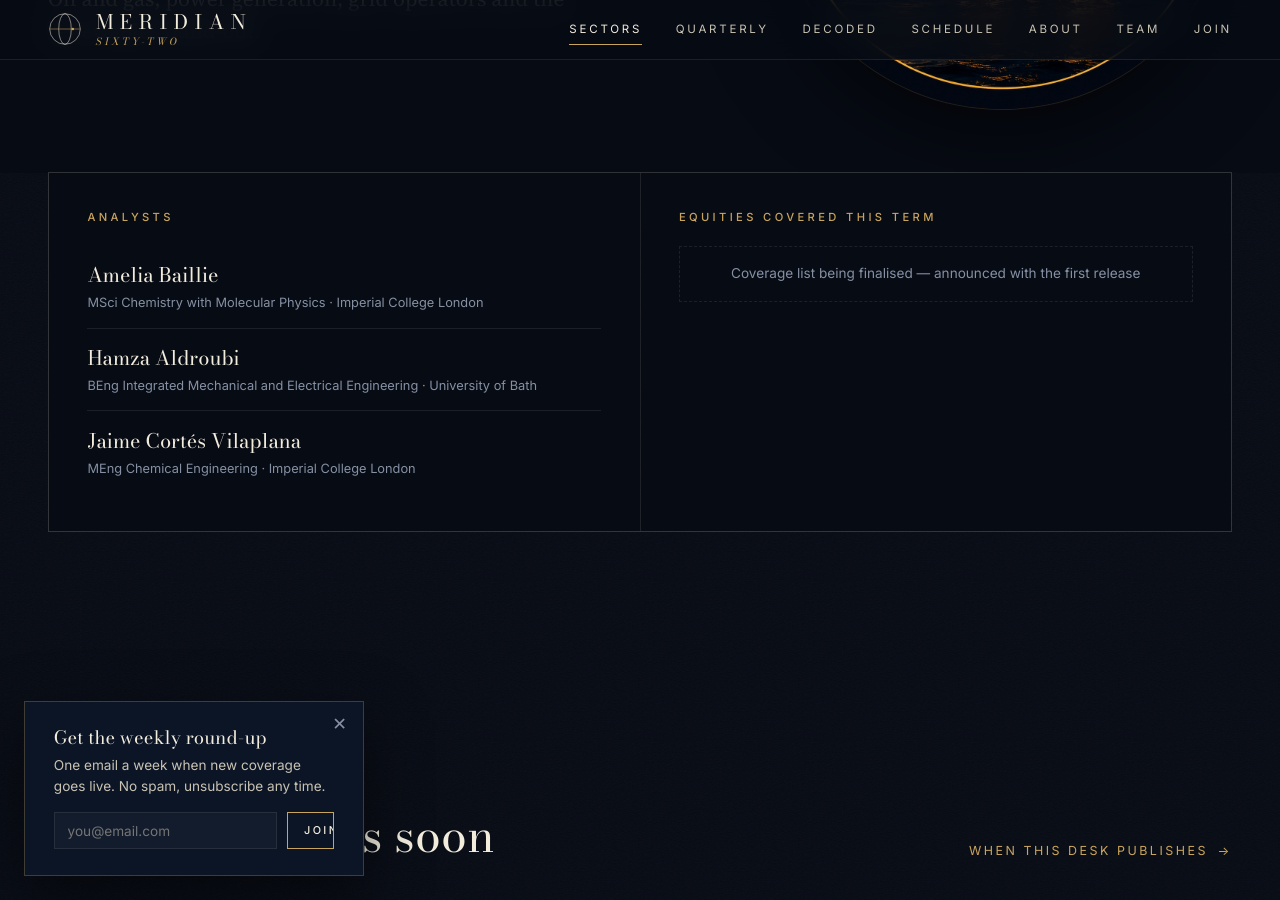
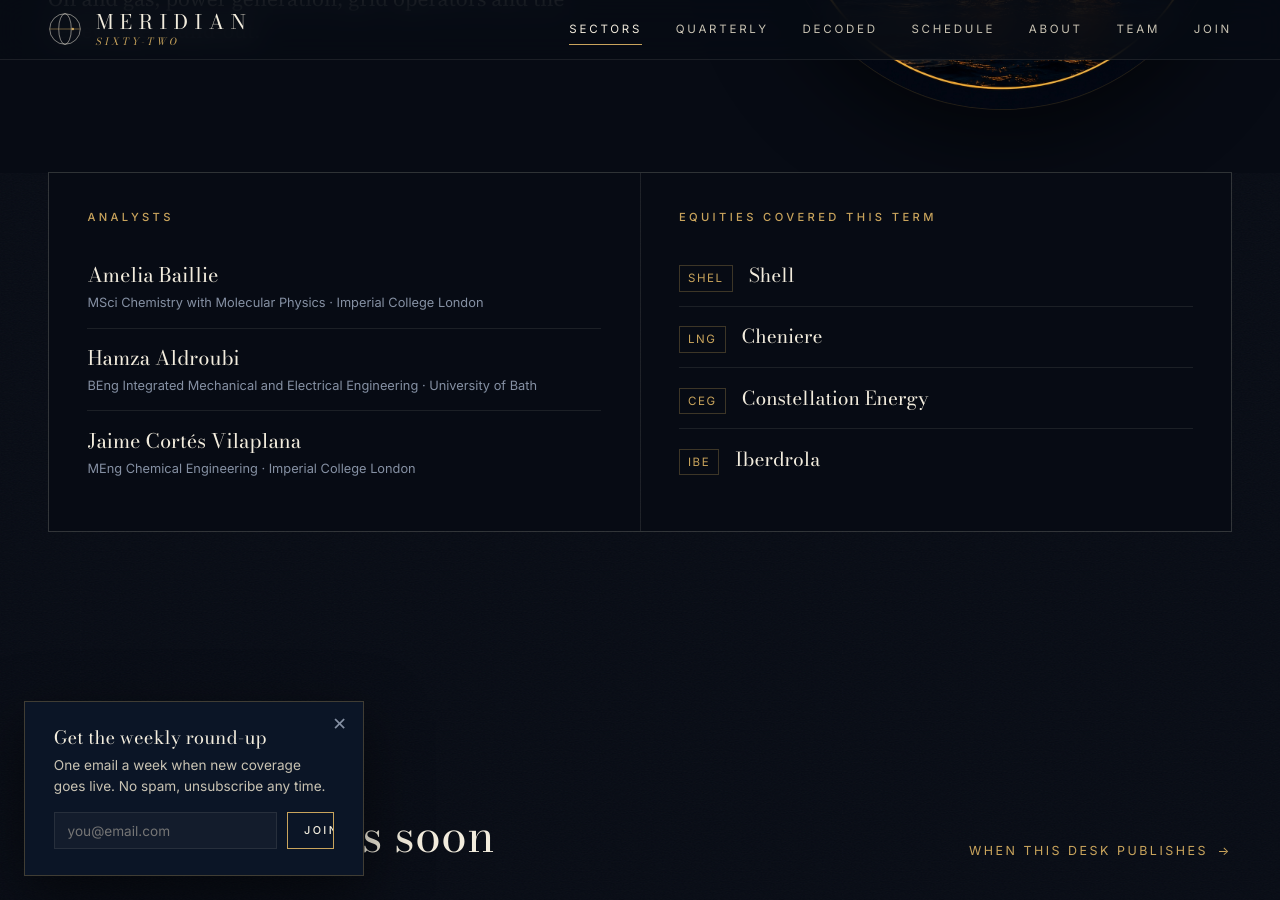
Before and after one commit to meridian62contact-lang/meridian62contact-lang.github.io, a Jekyll site: the page built from _sectors/01-energy-utilities.md, in a window 1280 px wide and 900 px high, scrolled down 521 px. Built offline with Jekyll 4.4.1, drawn with Linux system fonts in a browser that asks for light colours.

Commit message:
Update 01-energy-utilities.md

```diff
--- a/_sectors/01-energy-utilities.md
+++ b/_sectors/01-energy-utilities.md
@@ -23,6 +23,18 @@
 # 3–5 companies the desk follows all term. 'watching' is the one-sentence coverage line:
 # the specific thing the desk is watching right now (update it whenever it changes).
 equities:
+  - company: "Shell"
+    ticker: "SHEL"
+    watching: ""
+  - company: "Cheniere"
+    ticker: "LNG"
+    watching: ""
+  - company: "Constellation Energy"
+    ticker: "CEG"
+    watching: ""
+  - company: "Iberdrola"
+    ticker: "IBE"
+    watching: ""
   # - company: "Company name"
   #   ticker: "TICKER"
   #   watching: "The one specific thing we are watching right now."
```
